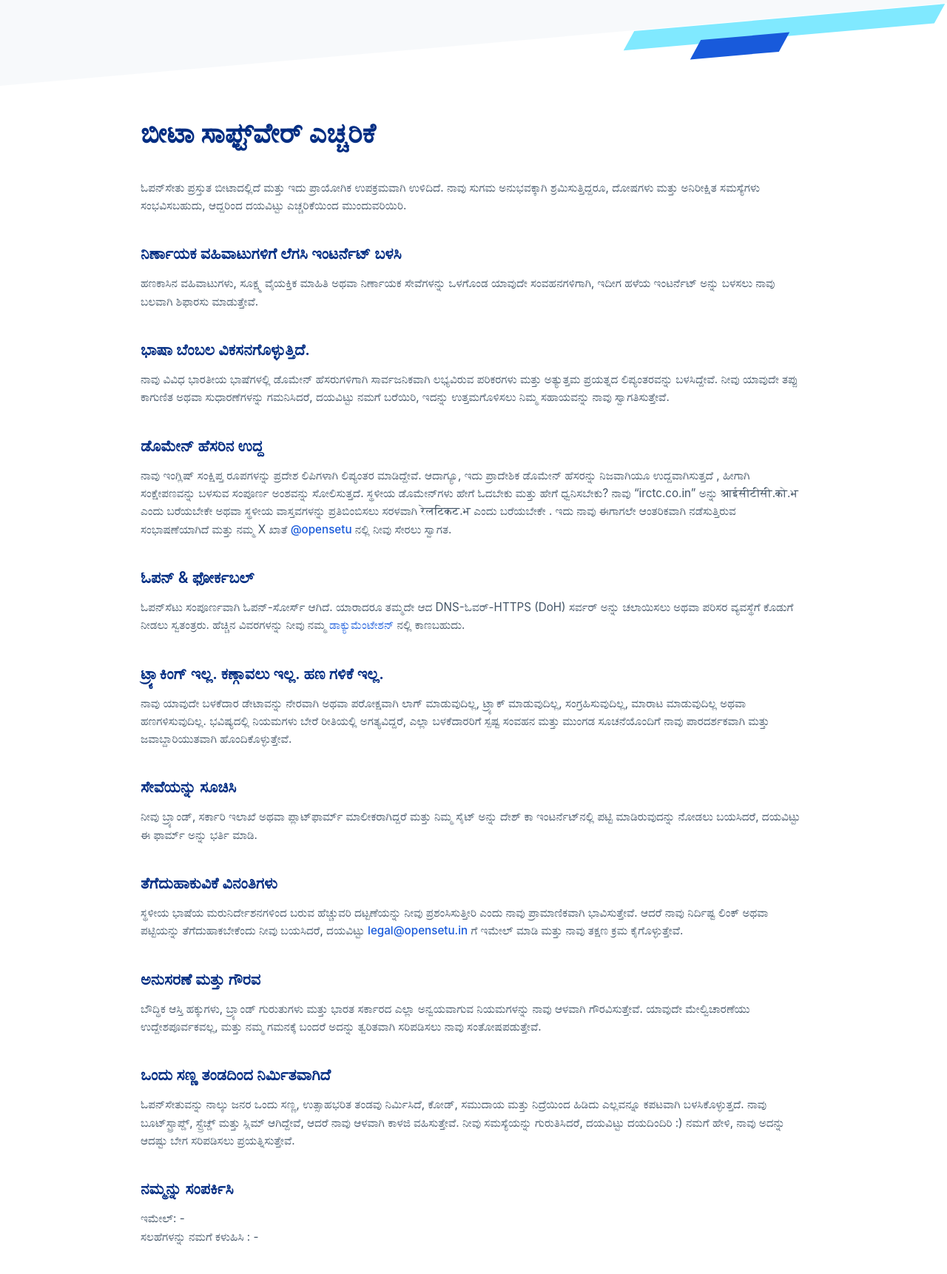
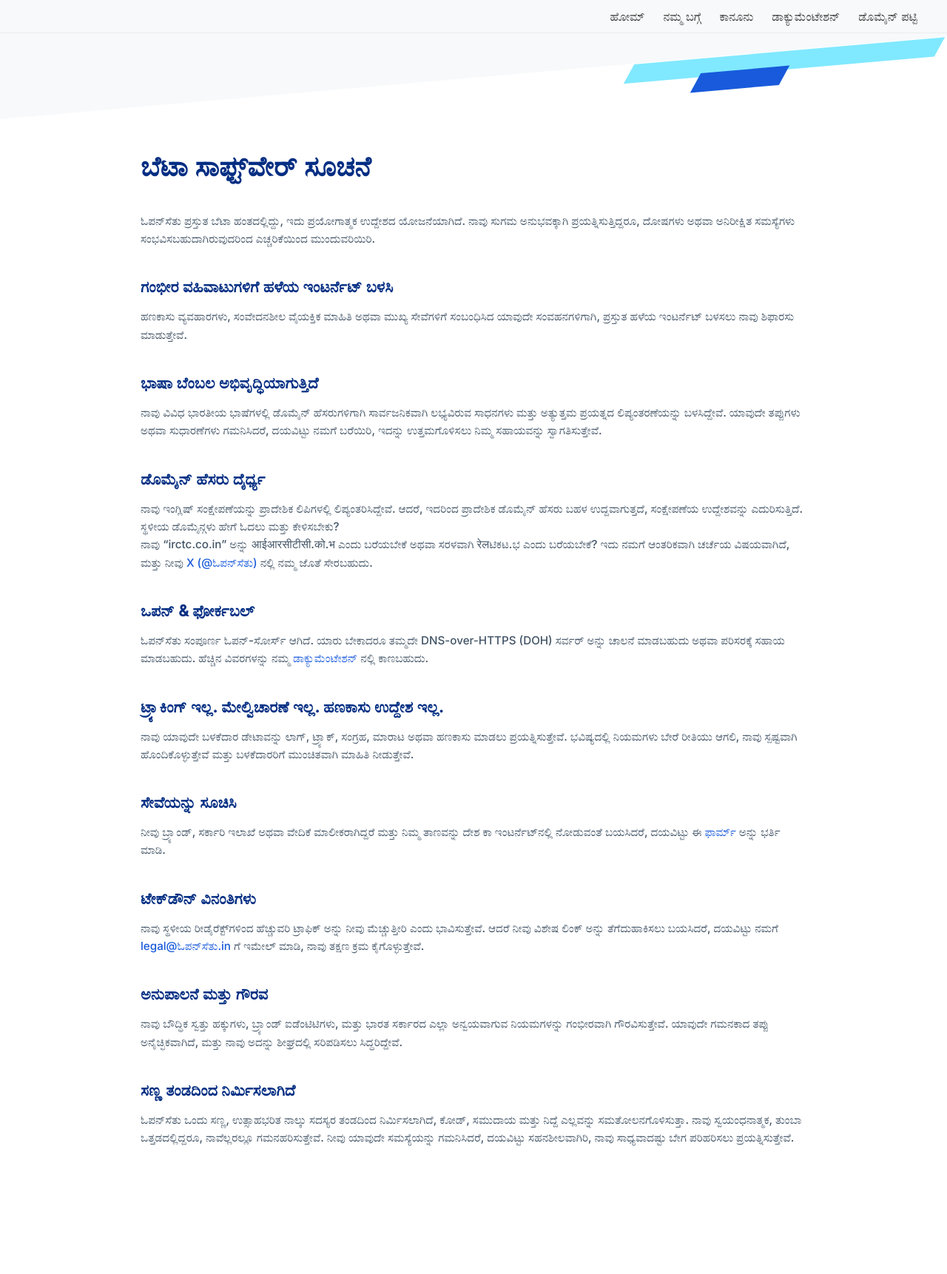
Before and after one commit to KritiShrivastava21/OpensetuKannada, a plain HTML site: page beta.html in a window 1280 px wide. Shown: the whole page at 74% size. After the commit the page ends 1647 px from the top, so only its background shows below. Drawn offline with Linux system fonts and the light colour scheme.

Commit message:
Update beta.html

```diff
--- a/beta.html
+++ b/beta.html
@@ -1,9 +1,128 @@
 <!DOCTYPE html>
-<html lang="kn">
+<html lang="en">
 <head>
   <meta charset="UTF-8" />
   <meta name="viewport" content="width=device-width, initial-scale=1.0"/>
-  <title>ಓಪನ್‌ಸೇತು ಬೀಟಾ ಎಚ್ಚರಿಕೆ</title>
+  <title>OpenSetu Beta Software Alert</title>
+
+    <link href="https://fonts.googleapis.com/css2?family=Inter:wght@500&display=swap" rel="stylesheet">
+  <link rel="stylesheet" href="https://cdnjs.cloudflare.com/ajax/libs/font-awesome/6.6.0/css/all.min.css">
+
+
+    <style>
+    /* Menu bar styling */
+    .top-menu {
+      display: flex;
+      justify-content: flex-end;
+      align-items: center;
+      background: #f8f9fa;
+      padding: 12px 40px;
+      border-bottom: 1px solid rgba(0,0,0,0.05);
+      position: sticky;
+      top: 0;
+      z-index: 1000;
+    }
+    .top-menu a {
+      font-family: 'Inter', sans-serif;
+      color: #333;
+      text-decoration: none;
+      margin-left: 25px;
+      font-weight: 500;
+      transition: color 0.2s ease;
+    }
+    .top-menu a:hover {
+      color: #007BFF;
+    }
+
+    /* Hamburger button */
+    .menu-toggle {
+      display: none;
+      font-size: 1.5em;
+      background: none;
+      border: none;
+      cursor: pointer;
+      color: #333;
+    }
+
+    /* Side menu */
+    .side-menu {
+      height: 100%;
+      width: 0;
+      position: fixed;
+      top: 0;
+      right: 0;
+      background-color: #f8f9fa;
+      overflow-x: hidden;
+      transition: 0.3s;
+      padding-top: 60px;
+      z-index: 2000;
+    }
+    .side-menu a {
+      display: block;
+      padding: 10px 20px;
+      color: #333;
+      text-decoration: none;
+      font-family: 'Inter', sans-serif;
+      font-weight: 500;
+    }
+    .side-menu a:hover {
+      color: #007BFF;
+    }
+    .side-menu .close-btn {
+      position: absolute;
+      top: 15px;
+      right: 20px;
+      font-size: 2em;
+      text-decoration: none;
+      color: #333;
+    }
+
+    /* Responsive rules */
+    @media (max-width: 768px) {
+      .top-menu a {
+        display: none;
+      }
+      .menu-toggle {
+        display: block;
+        margin-left: auto;
+      }
+    }
+  </style>
+</head>
+<body class="page">
+
+  <!-- Top Menu -->
+  <nav class="top-menu">
+    <a href="index.html">ಹೋಮ್</a>
+    <a href="about.html">ನಮ್ಮ ಬಗ್ಗೆ</a>
+    <a href="beta.html">ಕಾನೂನು</a>
+    <a href="documentation.html">ಡಾಕ್ಯುಮೆಂಟೇಶನ್</a>
+    <a href="domain.html">ಡೊಮೈನ್ ಪಟ್ಟಿ</a>
+    <button class="menu-toggle" onclick="openMenu()"><i class="fas fa-bars"></i></button>
+  </nav>
+
+  <!-- Side Menu -->
+  <div id="sideMenu" class="side-menu">
+    <a href="javascript:void(0)" class="close-btn" onclick="closeMenu()">&times;</a>
+    <a href="index.html">ಹೋಮ್</a>
+    <a href="about.html">ನಮ್ಮ ಬಗ್ಗೆ</a>
+    <a href="beta.html">ಕಾನೂನು</a>
+    <a href="documentation.html">ಡಾಕ್ಯುಮೆಂಟೇಶನ್</a>
+    <a href="domain.html">ಡೊಮೈನ್ ಪಟ್ಟಿ</a>
+  </div>
+
+
+  <script>
+function openMenu() {
+  document.getElementById("sideMenu").style.width = "250px"; // Adjust width as needed
+}
+
+function closeMenu() {
+  document.getElementById("sideMenu").style.width = "0";
+}
+</script>
+
+
   <style>
     body {
       margin: 0;
@@ -20,7 +139,7 @@
       position: absolute;
       top: 60px;
       width: 100%;
-      height: 1850px;
+      height: 1600px;
       background: white;
       transform: skewY(-5deg);
       z-index: 0;
@@ -116,63 +235,60 @@
     </div>
 
     <section class="section">
-      <h1>ಬೀಟಾ ಸಾಫ್ಟ್‌ವೇರ್ ಎಚ್ಚರಿಕೆ</h1>
+      <h1>ಬೆಟಾ ಸಾಫ್ಟ್‌ವೇರ್ ಸೂಚನೆ</h1>
 
       <p>
-        ಓಪನ್‌ಸೇತು ಪ್ರಸ್ತುತ ಬೀಟಾದಲ್ಲಿದೆ ಮತ್ತು ಇದು ಪ್ರಾಯೋಗಿಕ ಉಪಕ್ರಮವಾಗಿ ಉಳಿದಿದೆ. ನಾವು ಸುಗಮ ಅನುಭವಕ್ಕಾಗಿ ಶ್ರಮಿಸುತ್ತಿದ್ದರೂ, ದೋಷಗಳು ಮತ್ತು ಅನಿರೀಕ್ಷಿತ ಸಮಸ್ಯೆಗಳು ಸಂಭವಿಸಬಹುದು, ಆದ್ದರಿಂದ ದಯವಿಟ್ಟು ಎಚ್ಚರಿಕೆಯಿಂದ ಮುಂದುವರಿಯಿರಿ.
+        ಓಪನ್‌ಸೆತು ಪ್ರಸ್ತುತ ಬೆಟಾ ಹಂತದಲ್ಲಿದ್ದು, ಇದು ಪ್ರಯೋಗಾತ್ಮಕ ಉದ್ದೇಶದ ಯೋಜನೆಯಾಗಿದೆ. ನಾವು ಸುಗಮ ಅನುಭವಕ್ಕಾಗಿ ಪ್ರಯತ್ನಿಸುತ್ತಿದ್ದರೂ, ದೋಷಗಳು ಅಥವಾ ಅನಿರೀಕ್ಷಿತ ಸಮಸ್ಯೆಗಳು ಸಂಭವಿಸಬಹುದಾಗಿರುವುದರಿಂದ ಎಚ್ಚರಿಕೆಯಿಂದ ಮುಂದುವರಿಯಿರಿ.
       </p>
 
-      <h2>ನಿರ್ಣಾಯಕ ವಹಿವಾಟುಗಳಿಗೆ ಲೆಗಸಿ ಇಂಟರ್ನೆಟ್ ಬಳಸಿ</h2>
+      <h2>ಗಂಭೀರ ವಹಿವಾಟುಗಳಿಗೆ ಹಳೆಯ ಇಂಟರ್ನೆಟ್ ಬಳಸಿ</h2>
       <p>
-        ಹಣಕಾಸಿನ ವಹಿವಾಟುಗಳು, ಸೂಕ್ಷ್ಮ ವೈಯಕ್ತಿಕ ಮಾಹಿತಿ ಅಥವಾ ನಿರ್ಣಾಯಕ ಸೇವೆಗಳನ್ನು ಒಳಗೊಂಡ ಯಾವುದೇ ಸಂವಹನಗಳಿಗಾಗಿ, ಇದೀಗ ಹಳೆಯ ಇಂಟರ್ನೆಟ್ ಅನ್ನು ಬಳಸಲು ನಾವು ಬಲವಾಗಿ ಶಿಫಾರಸು ಮಾಡುತ್ತೇವೆ.
+        ಹಣಕಾಸು ವ್ಯವಹಾರಗಳು, ಸಂವೇದನಶೀಲ ವೈಯಕ್ತಿಕ ಮಾಹಿತಿ ಅಥವಾ ಮುಖ್ಯ ಸೇವೆಗಳಿಗೆ ಸಂಬಂಧಿಸಿದ ಯಾವುದೇ ಸಂವಹನಗಳಿಗಾಗಿ, ಪ್ರಸ್ತುತ ಹಳೆಯ ಇಂಟರ್ನೆಟ್ ಬಳಸಲು ನಾವು ಶಿಫಾರಸು ಮಾಡುತ್ತೇವೆ.
       </p>
 
-      <h2>ಭಾಷಾ ಬೆಂಬಲ ವಿಕಸನಗೊಳ್ಳುತ್ತಿದೆ.</h2>
+      <h2>ಭಾಷಾ ಬೆಂಬಲ ಅಭಿವೃದ್ಧಿಯಾಗುತ್ತಿದೆ</h2>
       <p>
-        ನಾವು ವಿವಿಧ ಭಾರತೀಯ ಭಾಷೆಗಳಲ್ಲಿ ಡೊಮೇನ್ ಹೆಸರುಗಳಿಗಾಗಿ ಸಾರ್ವಜನಿಕವಾಗಿ ಲಭ್ಯವಿರುವ ಪರಿಕರಗಳು ಮತ್ತು ಅತ್ಯುತ್ತಮ ಪ್ರಯತ್ನದ ಲಿಪ್ಯಂತರವನ್ನು ಬಳಸಿದ್ದೇವೆ. ನೀವು ಯಾವುದೇ ತಪ್ಪು ಕಾಗುಣಿತ ಅಥವಾ ಸುಧಾರಣೆಗಳನ್ನು ಗಮನಿಸಿದರೆ, ದಯವಿಟ್ಟು ನಮಗೆ ಬರೆಯಿರಿ, ಇದನ್ನು ಉತ್ತಮಗೊಳಿಸಲು ನಿಮ್ಮ ಸಹಾಯವನ್ನು ನಾವು ಸ್ವಾಗತಿಸುತ್ತೇವೆ.
+        ನಾವು ವಿವಿಧ ಭಾರತೀಯ ಭಾಷೆಗಳಲ್ಲಿ ಡೊಮೈನ್ ಹೆಸರುಗಳಿಗಾಗಿ ಸಾರ್ವಜನಿಕವಾಗಿ ಲಭ್ಯವಿರುವ ಸಾಧನಗಳು ಮತ್ತು ಅತ್ಯುತ್ತಮ ಪ್ರಯತ್ನದ ಲಿಪ್ಯಂತರಣೆಯನ್ನು ಬಳಸಿದ್ದೇವೆ. ಯಾವುದೇ ತಪ್ಪುಗಳು ಅಥವಾ ಸುಧಾರಣೆಗಳು ಗಮನಿಸಿದರೆ, ದಯವಿಟ್ಟು ನಮಗೆ ಬರೆಯಿರಿ, ಇದನ್ನು ಉತ್ತಮಗೊಳಿಸಲು ನಿಮ್ಮ ಸಹಾಯವನ್ನು ಸ್ವಾಗತಿಸುತ್ತೇವೆ.
       </p>
 
-      <h2>ಡೊಮೇನ್ ಹೆಸರಿನ ಉದ್ದ</h2>
+      <h2>ಡೊಮೈನ್ ಹೆಸರು ದೈರ್ಧ್ಯ</h2>
       <p>
-        ನಾವು ಇಂಗ್ಲಿಷ್ ಸಂಕ್ಷಿಪ್ತ ರೂಪಗಳನ್ನು ಪ್ರದೇಶ ಲಿಪಿಗಳಾಗಿ ಲಿಪ್ಯಂತರ ಮಾಡಿದ್ದೇವೆ. ಆದಾಗ್ಯೂ, ಇದು ಪ್ರಾದೇಶಿಕ ಡೊಮೇನ್ ಹೆಸರನ್ನು ನಿಜವಾಗಿಯೂ ಉದ್ದವಾಗಿಸುತ್ತದೆ , ಹೀಗಾಗಿ ಸಂಕ್ಷೇಪಣವನ್ನು ಬಳಸುವ ಸಂಪೂರ್ಣ ಅಂಶವನ್ನು ಸೋಲಿಸುತ್ತದೆ. ಸ್ಥಳೀಯ ಡೊಮೇನ್‌ಗಳು ಹೇಗೆ ಓದಬೇಕು ಮತ್ತು ಹೇಗೆ ಧ್ವನಿಸಬೇಕು? ನಾವು “irctc.co.in” ಅನ್ನು आईसीटीसी.को.भ ಎಂದು ಬರೆಯಬೇಕೇ ಅಥವಾ ಸ್ಥಳೀಯ ವಾಸ್ತವಗಳನ್ನು ಪ್ರತಿಬಿಂಬಿಸಲು ಸರಳವಾಗಿ रेलटिकट.भ ಎಂದು ಬರೆಯಬೇಕೇ . ಇದು ನಾವು ಈಗಾಗಲೇ ಆಂತರಿಕವಾಗಿ ನಡೆಸುತ್ತಿರುವ ಸಂಭಾಷಣೆಯಾಗಿದೆ ಮತ್ತು ನಮ್ಮ X ಖಾತೆ <a href="https://x.com/opensetu" target="_blank">@opensetu</a> ನಲ್ಲಿ ನೀವು ಸೇರಲು ಸ್ವಾಗತ.
+        ನಾವು ಇಂಗ್ಲಿಷ್ ಸಂಕ್ಷೇಪಣೆಯನ್ನು ಪ್ರಾದೇಶಿಕ ಲಿಪಿಗಳಲ್ಲಿ ಲಿಪ್ಯಂತರಿಸಿದ್ದೇವೆ. ಆದರೆ, ಇದರಿಂದ ಪ್ರಾದೇಶಿಕ ಡೊಮೈನ್ ಹೆಸರು ಬಹಳ ಉದ್ದವಾಗುತ್ತದೆ, ಸಂಕ್ಷೇಪಣೆಯ ಉದ್ದೇಶವನ್ನು ಎದುರಿಸುತ್ತಿದೆ. ಸ್ಥಳೀಯ ಡೊಮೈನ್ಗಳು ಹೇಗೆ ಓದಲು ಮತ್ತು ಕೇಳಿಸಬೇಕು? <br> ನಾವು “irctc.co.in” ಅನ್ನು आईआरसीटीसी.को.भ ಎಂದು ಬರೆಯಬೇಕೆ ಅಥವಾ ಸರಳವಾಗಿ रेलಟಿಕಟ.ಭ ಎಂದು ಬರೆಯಬೇಕೆ? ಇದು ನಮಗೆ ಆಂತರಿಕವಾಗಿ ಚರ್ಚೆಯ ವಿಷಯವಾಗಿದೆ, ಮತ್ತು ನೀವು <a href="https://x.com/opensetu" target="_blank">X (@ಓಪನ್‌ಸೆತು)</a> ನಲ್ಲಿ ನಮ್ಮ ಜೊತೆ ಸೇರಬಹುದು.
       </p>
 
-      <h2>ಓಪನ್ & ಫೋರ್ಕಬಲ್</h2>
+      <h2>ಒಪನ್ & ಫೋರ್ಕಬಲ್</h2>
       <p>
-        ಓಪನ್‌ಸೆಟು ಸಂಪೂರ್ಣವಾಗಿ ಓಪನ್-ಸೋರ್ಸ್ ಆಗಿದೆ. ಯಾರಾದರೂ ತಮ್ಮದೇ ಆದ DNS-ಓವರ್-HTTPS (DoH) ಸರ್ವರ್ ಅನ್ನು ಚಲಾಯಿಸಲು ಅಥವಾ ಪರಿಸರ ವ್ಯವಸ್ಥೆಗೆ ಕೊಡುಗೆ ನೀಡಲು ಸ್ವತಂತ್ರರು. ಹೆಚ್ಚಿನ ವಿವರಗಳನ್ನು ನೀವು ನಮ್ಮ <a href="/documentation">ಡಾಕ್ಯುಮೆಂಟೇಶನ್</a> ನಲ್ಲಿ ಕಾಣಬಹುದು.
+        ಓಪನ್‌ಸೆತು ಸಂಪೂರ್ಣ ಓಪನ್-ಸೋರ್ಸ್ ಆಗಿದೆ. ಯಾರು ಬೇಕಾದರೂ ತಮ್ಮದೇ DNS-over-HTTPS (DOH) ಸರ್ವರ್ ಅನ್ನು ಚಾಲನೆ ಮಾಡಬಹುದು ಅಥವಾ ಪರಿಸರಕ್ಕೆ ಸಹಾಯ ಮಾಡಬಹುದು. ಹೆಚ್ಚಿನ ವಿವರಗಳನ್ನು ನಮ್ಮ <a href="documentation.html">ಡಾಕ್ಯುಮೆಂಟೇಶನ್</a> ನಲ್ಲಿ ಕಾಣಬಹುದು.
       </p>
 
-      <h2>ಟ್ರ್ಯಾಕಿಂಗ್ ಇಲ್ಲ. ಕಣ್ಗಾವಲು ಇಲ್ಲ. ಹಣ ಗಳಿಕೆ ಇಲ್ಲ.</h2>
+      <h2>ಟ್ರ್ಯಾಕಿಂಗ್ ಇಲ್ಲ. ಮೇಲ್ವಿಚಾರಣೆ ಇಲ್ಲ. ಹಣಕಾಸು ಉದ್ದೇಶ ಇಲ್ಲ.</h2>
       <p>
-        ನಾವು ಯಾವುದೇ ಬಳಕೆದಾರ ಡೇಟಾವನ್ನು ನೇರವಾಗಿ ಅಥವಾ ಪರೋಕ್ಷವಾಗಿ ಲಾಗ್ ಮಾಡುವುದಿಲ್ಲ, ಟ್ರ್ಯಾಕ್ ಮಾಡುವುದಿಲ್ಲ, ಸಂಗ್ರಹಿಸುವುದಿಲ್ಲ, ಮಾರಾಟ ಮಾಡುವುದಿಲ್ಲ ಅಥವಾ ಹಣಗಳಿಸುವುದಿಲ್ಲ. ಭವಿಷ್ಯದಲ್ಲಿ ನಿಯಮಗಳು ಬೇರೆ ರೀತಿಯಲ್ಲಿ ಅಗತ್ಯವಿದ್ದರೆ, ಎಲ್ಲಾ ಬಳಕೆದಾರರಿಗೆ ಸ್ಪಷ್ಟ ಸಂವಹನ ಮತ್ತು ಮುಂಗಡ ಸೂಚನೆಯೊಂದಿಗೆ ನಾವು ಪಾರದರ್ಶಕವಾಗಿ ಮತ್ತು ಜವಾಬ್ದಾರಿಯುತವಾಗಿ ಹೊಂದಿಕೊಳ್ಳುತ್ತೇವೆ.
+        ನಾವು ಯಾವುದೇ ಬಳಕೆದಾರ ಡೇಟಾವನ್ನು ಲಾಗ್, ಟ್ರ್ಯಾಕ್, ಸಂಗ್ರಹ, ಮಾರಾಟ ಅಥವಾ ಹಣಕಾಸು ಮಾಡಲು ಪ್ರಯತ್ನಿಸುತ್ತೇವೆ. ಭವಿಷ್ಯದಲ್ಲಿ ನಿಯಮಗಳು ಬೇರೆ ರೀತಿಯು ಆಗಲಿ, ನಾವು ಸ್ಪಷ್ಟವಾಗಿ ಹೊಂದಿಕೊಳ್ಳುತ್ತೇವೆ ಮತ್ತು ಬಳಕೆದಾರರಿಗೆ ಮುಂಚಿತವಾಗಿ ಮಾಹಿತಿ ನೀಡುತ್ತೇವೆ.
       </p>
 
       <h2>ಸೇವೆಯನ್ನು ಸೂಚಿಸಿ</h2>
       <p>
-        ನೀವು ಬ್ರ್ಯಾಂಡ್, ಸರ್ಕಾರಿ ಇಲಾಖೆ ಅಥವಾ ಪ್ಲಾಟ್‌ಫಾರ್ಮ್ ಮಾಲೀಕರಾಗಿದ್ದರೆ ಮತ್ತು ನಿಮ್ಮ ಸೈಟ್ ಅನ್ನು ದೇಶ್ ಕಾ ಇಂಟರ್ನೆಟ್‌ನಲ್ಲಿ ಪಟ್ಟಿ ಮಾಡಿರುವುದನ್ನು ನೋಡಲು ಬಯಸಿದರೆ, ದಯವಿಟ್ಟು ಈ ಫಾರ್ಮ್ ಅನ್ನು ಭರ್ತಿ ಮಾಡಿ.
+  ನೀವು ಬ್ರ್ಯಾಂಡ್, ಸರ್ಕಾರಿ ಇಲಾಖೆ ಅಥವಾ ವೇದಿಕೆ ಮಾಲೀಕರಾಗಿದ್ದರೆ ಮತ್ತು ನಿಮ್ಮ ತಾಣವನ್ನು ದೇಶ ಕಾ ಇಂಟರ್ನೆಟ್‌ನಲ್ಲಿ ನೋಡುವಂತೆ ಬಯಸಿದರೆ, ದಯವಿಟ್ಟು ಈ
+  <a href="link" class="highlight">ಫಾರ್ಮ್</a> ಅನ್ನು ಭರ್ತಿ ಮಾಡಿ.
+</p>
+
+      <h2>ಟೇಕ್‌ಡೌನ್ ವಿನಂತಿಗಳು</h2>
+      <p>
+        ನಾವು ಸ್ಥಳೀಯ ರೀಡೈರೆಕ್ಟ್‌ಗಳಿಂದ ಹೆಚ್ಚುವರಿ ಟ್ರಾಫಿಕ್ ಅನ್ನು ನೀವು ಮೆಚ್ಚುತ್ತೀರಿ ಎಂದು ಭಾವಿಸುತ್ತೇವೆ. ಆದರೆ ನೀವು ವಿಶೇಷ ಲಿಂಕ್ ಅನ್ನು ತೆಗೆದುಹಾಕಿಸಲು ಬಯಸಿದರೆ, ದಯವಿಟ್ಟು ನಮಗೆ <a href="mailto:legal@opensetu.in">legal@ಓಪನ್‌ಸೆತು.in</a> ಗೆ ಇಮೇಲ್ ಮಾಡಿ, ನಾವು ತಕ್ಷಣ ಕ್ರಮ ಕೈಗೊಳ್ಳುತ್ತೇವೆ.
       </p>
 
-      <h2>ತೆಗೆದುಹಾಕುವಿಕೆ ವಿನಂತಿಗಳು</h2>
+      <h2>ಅನುಪಾಲನೆ ಮತ್ತು ಗೌರವ</h2>
       <p>
-        ಸ್ಥಳೀಯ ಭಾಷೆಯ ಮರುನಿರ್ದೇಶನಗಳಿಂದ ಬರುವ ಹೆಚ್ಚುವರಿ ದಟ್ಟಣೆಯನ್ನು ನೀವು ಪ್ರಶಂಸಿಸುತ್ತೀರಿ ಎಂದು ನಾವು ಪ್ರಾಮಾಣಿಕವಾಗಿ ಭಾವಿಸುತ್ತೇವೆ. ಆದರೆ ನಾವು ನಿರ್ದಿಷ್ಟ ಲಿಂಕ್ ಅಥವಾ ಪಟ್ಟಿಯನ್ನು ತೆಗೆದುಹಾಕಬೇಕೆಂದು ನೀವು ಬಯಸಿದರೆ, ದಯವಿಟ್ಟು <a href="mailto:legal@opensetu.in">legal@opensetu.in</a> ಗೆ ಇಮೇಲ್ ಮಾಡಿ ಮತ್ತು ನಾವು ತಕ್ಷಣ ಕ್ರಮ ಕೈಗೊಳ್ಳುತ್ತೇವೆ.
+        ನಾವು ಬೌದ್ಧಿಕ ಸ್ವತ್ತು ಹಕ್ಕುಗಳು, ಬ್ರ್ಯಾಂಡ್ ಐಡೆಂಟಿಟಿಗಳು, ಮತ್ತು ಭಾರತ ಸರ್ಕಾರದ ಎಲ್ಲಾ ಅನ್ವಯವಾಗುವ ನಿಯಮಗಳನ್ನು ಗಂಭೀರವಾಗಿ ಗೌರವಿಸುತ್ತೇವೆ. ಯಾವುದೇ ಗಮನಕಾದ ತಪ್ಪು ಅನೈಚ್ಛಿಕವಾಗಿದೆ, ಮತ್ತು ನಾವು ಅದನ್ನು ಶೀಘ್ರದಲ್ಲಿ ಸರಿಪಡಿಸಲು ಸಿದ್ಧರಿದ್ದೇವೆ.
       </p>
 
-      <h2>ಅನುಸರಣೆ ಮತ್ತು ಗೌರವ</h2>
+      <h2>ಸಣ್ಣ ತಂಡದಿಂದ ನಿರ್ಮಿಸಲಾಗಿದೆ</h2>
       <p>
-        ಬೌದ್ಧಿಕ ಆಸ್ತಿ ಹಕ್ಕುಗಳು, ಬ್ರ್ಯಾಂಡ್ ಗುರುತುಗಳು ಮತ್ತು ಭಾರತ ಸರ್ಕಾರದ ಎಲ್ಲಾ ಅನ್ವಯವಾಗುವ ನಿಯಮಗಳನ್ನು ನಾವು ಆಳವಾಗಿ ಗೌರವಿಸುತ್ತೇವೆ. ಯಾವುದೇ ಮೇಲ್ವಿಚಾರಣೆಯು ಉದ್ದೇಶಪೂರ್ವಕವಲ್ಲ, ಮತ್ತು ನಮ್ಮ ಗಮನಕ್ಕೆ ಬಂದರೆ ಅದನ್ನು ತ್ವರಿತವಾಗಿ ಸರಿಪಡಿಸಲು ನಾವು ಸಂತೋಷಪಡುತ್ತೇವೆ.
+        ಓಪನ್‌ಸೆತು ಒಂದು ಸಣ್ಣ, ಉತ್ಸಾಹಭರಿತ ನಾಲ್ಕು ಸದಸ್ಯರ ತಂಡದಿಂದ ನಿರ್ಮಿಸಲಾಗಿದೆ, ಕೋಡ್, ಸಮುದಾಯ ಮತ್ತು ನಿದ್ದೆ ಎಲ್ಲವನ್ನು ಸಮತೋಲನಗೊಳಿಸುತ್ತಾ. ನಾವು ಸ್ವಯಂಧನಾತ್ಮಕ, ತುಂಬಾ ಒತ್ತಡದಲ್ಲಿದ್ದರೂ, ನಾವೆಲ್ಲರಲ್ಲೂ ಗಮನಹರಿಸುತ್ತೇವೆ. ನೀವು ಯಾವುದೇ ಸಮಸ್ಯೆಯನ್ನು ಗಮನಿಸಿದರೆ, ದಯವಿಟ್ಟು ಸಹನಶೀಲವಾಗಿರಿ, ನಾವು ಸಾಧ್ಯವಾದಷ್ಟು ಬೇಗ ಪರಿಹರಿಸಲು ಪ್ರಯತ್ನಿಸುತ್ತೇವೆ.
       </p>
 
-      <h2>ಒಂದು ಸಣ್ಣ ತಂಡದಿಂದ ನಿರ್ಮಿತವಾಗಿದೆ</h2>
-      <p>
-        ಓಪನ್‌ಸೇತುವನ್ನು ನಾಲ್ಕು ಜನರ ಒಂದು ಸಣ್ಣ, ಉತ್ಸಾಹಭರಿತ ತಂಡವು ನಿರ್ಮಿಸಿದೆ, ಕೋಡ್, ಸಮುದಾಯ ಮತ್ತು ನಿದ್ರೆಯಿಂದ ಹಿಡಿದು ಎಲ್ಲವನ್ನೂ ಕಪಟವಾಗಿ ಬಳಸಿಕೊಳ್ಳುತ್ತದೆ. ನಾವು ಬೂಟ್‌ಸ್ಟ್ರಾಪ್ಡ್, ಸ್ಟ್ರೆಚ್ಡ್ ಮತ್ತು ಸ್ಲಿಮ್ ಆಗಿದ್ದೇವೆ, ಆದರೆ ನಾವು ಆಳವಾಗಿ ಕಾಳಜಿ ವಹಿಸುತ್ತೇವೆ. ನೀವು ಸಮಸ್ಯೆಯನ್ನು ಗುರುತಿಸಿದರೆ, ದಯವಿಟ್ಟು ದಯದಿಂದಿರಿ :) ನಮಗೆ ಹೇಳಿ, ನಾವು ಅದನ್ನು ಆದಷ್ಟು ಬೇಗ ಸರಿಪಡಿಸಲು ಪ್ರಯತ್ನಿಸುತ್ತೇವೆ.
-      </p>
+</section>
 
-      <h2>ನಮ್ಮನ್ನು ಸಂಪರ್ಕಿಸಿ</h2>
-      <p>
-        ಇಮೇಲ್: -<br>
-        ಸಲಹೆಗಳನ್ನು ನಮಗೆ ಕಳುಹಿಸಿ : -
-      </p>
-    </section>
   </section>
 
 </body>
```
